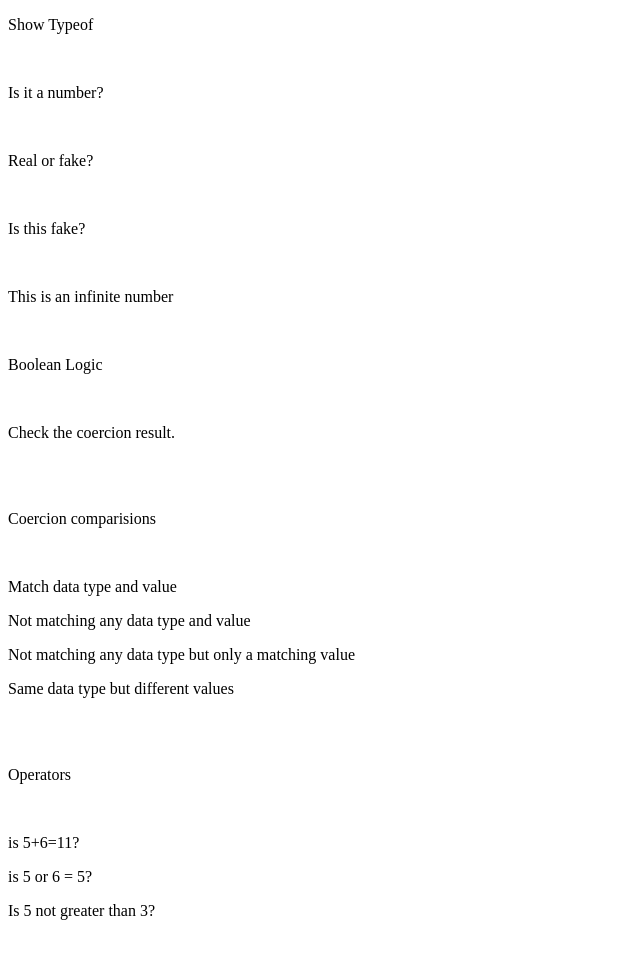
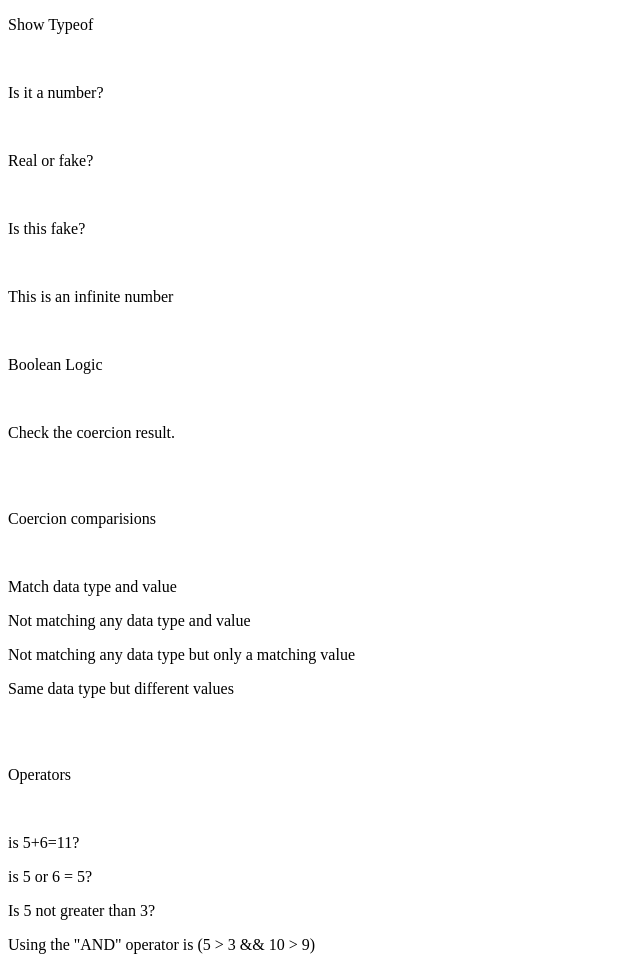
Before and after one commit to bilal-alessa/JavaScript-Projects, a plain HTML site: page Basic JavaScript Projects/Project5_comparisons_type_coercion/index.html in a window 1280 px wide. Shown: the whole page, without its empty margins (0-640 px from the left). Before the commit the page ends 936 px from the top, so only its background shows below. Drawn offline with Linux system fonts and the light colour scheme.

Commit message:
Added && operator example
Add && example

```diff
--- a/Basic JavaScript Projects/Project5_comparisons_type_coercion/JS/main.js
+++ b/Basic JavaScript Projects/Project5_comparisons_type_coercion/JS/main.js
@@ -74,3 +74,7 @@ function orsign() {
 function negative() {
     document.getElementById("negative").innerHTML = !( 5 > 3);
 }
+
+function andoperator() {
+    document.getElementById("andoperator").innerHTML = (5 > 3 && 10 > 9);
+}
--- a/Basic JavaScript Projects/Project5_comparisons_type_coercion/index.html
+++ b/Basic JavaScript Projects/Project5_comparisons_type_coercion/index.html
@@ -33,5 +33,6 @@
         <p id = "andsign" onclick = "andsign()">is 5+6=11?</p>
         <p id = "orsign" onclick = "orsign()" >is 5 or 6 = 5?</p>
         <p id ="negative" onclick = "negative()">Is 5 not greater than 3?</p>
+        <p id ="andoperator" onclick = "andoperator()">Using the "AND" operator is (5 > 3 && 10 > 9)</p>
     </body>
 </html>
```
